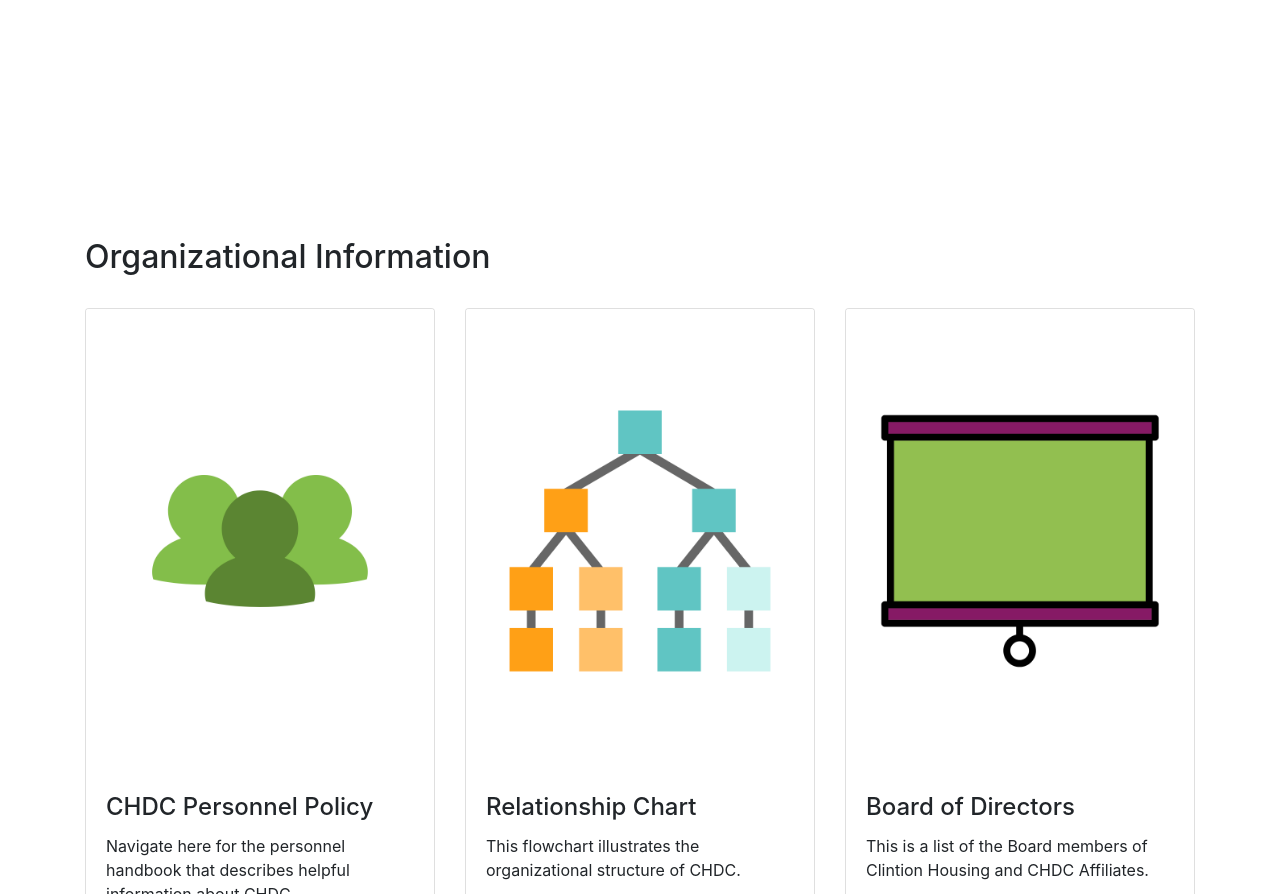
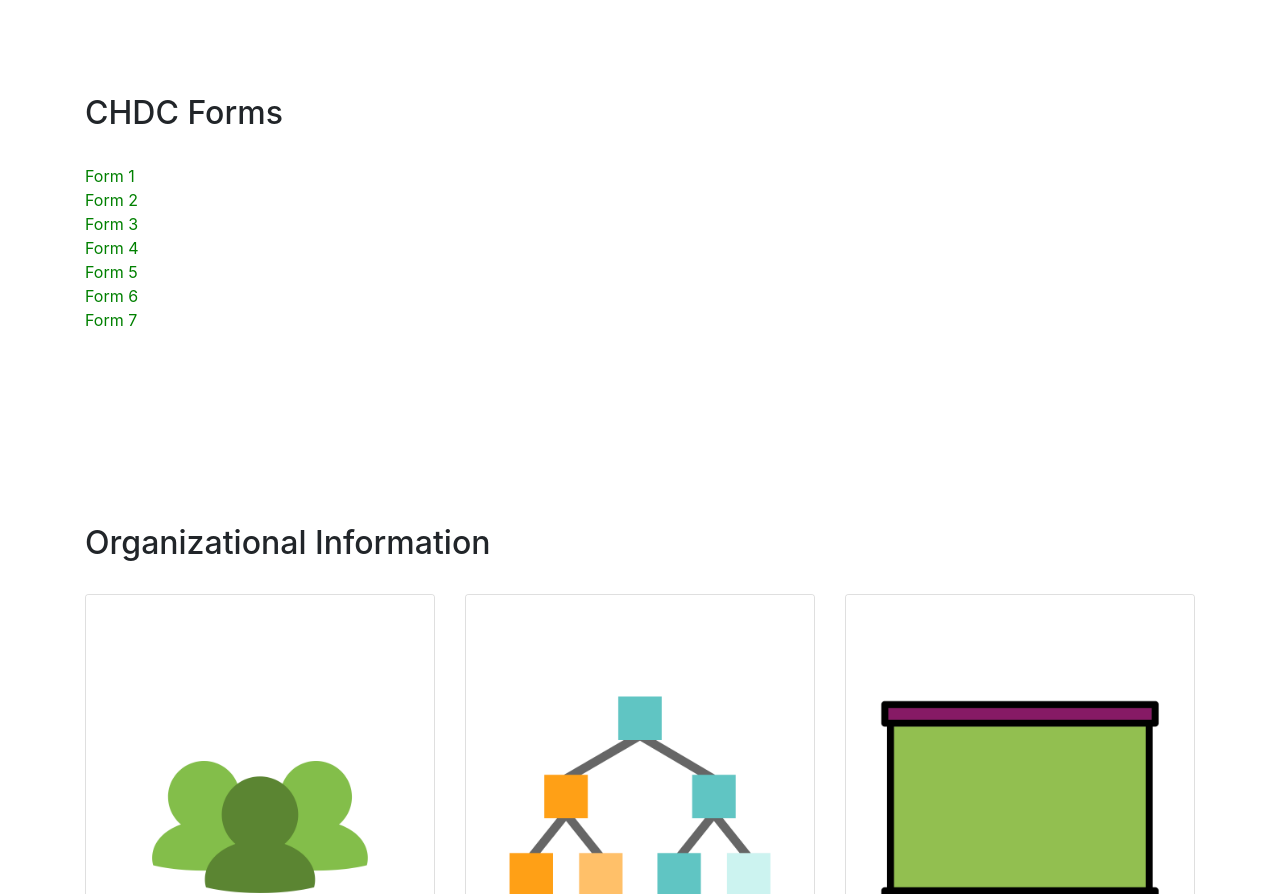
Before and after one commit to CHDC1234/chdc, a website: page index.html in a window 1280 px wide. Shown: the part 3309-4203 px from the top of the page. Drawn offline with Linux system fonts and the light colour scheme.

Commit message:
push all

```diff
--- a/index.html
+++ b/index.html
@@ -171,7 +171,24 @@
       </div>
     </div>
 
-
+    <br>
+        <br>
+    <h2>CHDC Forms</h2>
+    <br>
+    <a href="documents/test.pdf" style="color:green">Form 1</a>
+    <br>
+    <a href="http://www.clintonhousing.org/" style="color:green">Form 2</a>
+    <br>
+    <a href="http://www.clintonhousing.org/" style="color:green">Form 3</a>
+    <br>
+    <a href="http://www.clintonhousing.org/" style="color:green">Form 4</a>
+    <br>
+    <a href="http://www.clintonhousing.org/" style="color:green">Form 5</a>
+    <br>
+    <a href="http://www.clintonhousing.org/" style="color:green">Form 6</a>
+    <br>
+    <a href="http://www.clintonhousing.org/" style="color:green">Form 7</a>
+    <br>
 
 
     <!-- This is the section for Corporate/HR info -->
```
Also changed, not shown: 2 other files.
